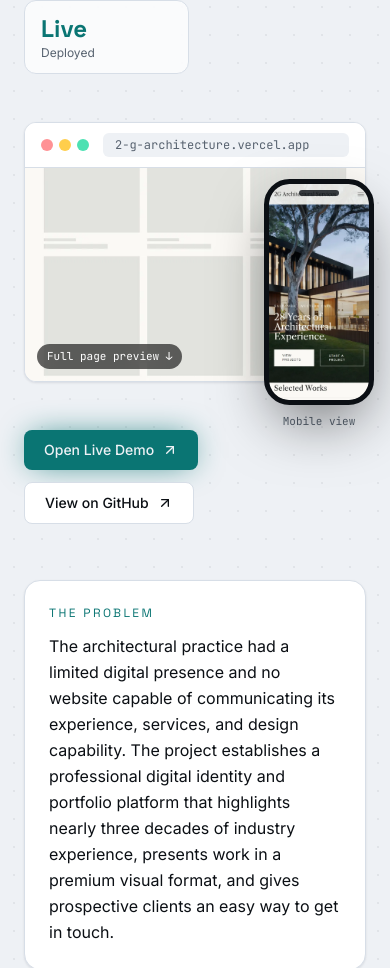
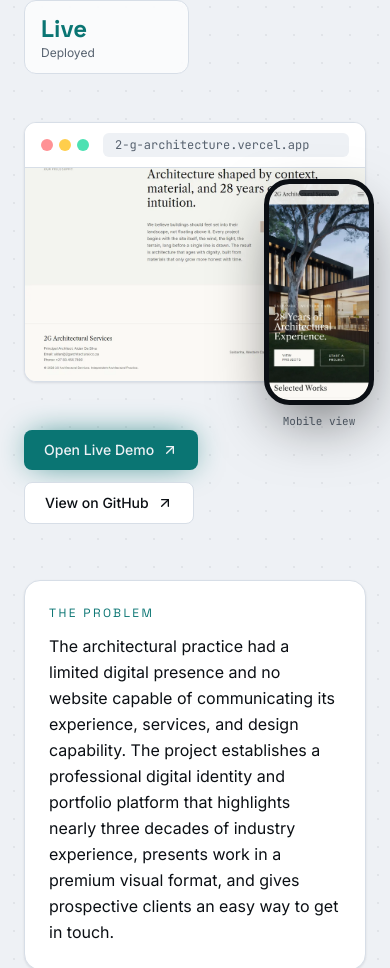
Before and after one commit to aidan-g-barends/Aidan-Barends-Portfolio, a Next.js app: page /projects/2g-architecture-solutions in a window 390 px wide. Shown: the part 847-1815 px from the top of the page. Built offline with nearby package versions, Linux system fonts and the light colour scheme.

Commit message:
Auto-scroll project previews on phones when scrolling pauses
Touch screens have no hover, so a full-page preview starts scrolling once it's on screen and the visitor stops scrolling, and resets when it leaves the screen. Hover devices keep hover-to-scroll.

```diff
--- a/src/app/globals.css
+++ b/src/app/globals.css
@@ -303,9 +303,10 @@ textarea {
 
 /*
  * PROJECT PREVIEWS ON TOUCH SCREENS
- * There's no hover on a phone, so the full-page preview scrolls from top to
- * bottom as the card moves through the screen. Hover devices keep the
- * hover-to-scroll behaviour from ProjectShot.
+ * There's no hover on a phone, so PreviewImage sets data-autoscroll="on"
+ * once a preview is on screen and the visitor stops scrolling. It then
+ * scrolls top to bottom at the same speed as hovering on a computer, and
+ * eases back to the top when the card leaves the screen.
  */
 .preview-hint-touch {
   display: none;
@@ -318,25 +319,17 @@ textarea {
 
   .preview-hint-touch {
     display: inline-block;
+    transition: opacity 0.3s ease;
   }
-}
 
-@supports (animation-timeline: view()) {
-  @media (hover: none) and (prefers-reduced-motion: no-preference) {
-    .preview-shot {
-      animation: preview-scroll linear both;
-      animation-timeline: view();
-      animation-range: entry 60% exit 40%;
-    }
+  .preview-shot[data-autoscroll="on"] {
+    object-position: bottom;
+    transition-duration: var(--scroll-duration);
+    transition-timing-function: linear;
   }
-}
 
-@keyframes preview-scroll {
-  from {
-    object-position: top;
-  }
-  to {
-    object-position: bottom;
+  .preview-shot[data-autoscroll="on"] ~ .preview-hint-touch {
+    opacity: 0;
   }
 }
 
--- /dev/null
+++ b/src/components/PreviewImage.tsx
@@ -0,0 +1,98 @@
+"use client";
+
+import Image from "next/image";
+import { useEffect, useRef } from "react";
+import type { CSSProperties } from "react";
+
+// How long the page must be still before a visible preview starts scrolling
+const SCROLL_IDLE_MS = 350;
+// Share of the preview that must be on screen to count as "looking at it"
+const VISIBLE_RATIO = 0.6;
+// Below this the card has left the screen, so the preview resets to the top
+const RESET_RATIO = 0.15;
+
+// Full-page preview image. Hover devices scroll it on hover (CSS classes in
+// ProjectShot). Touch screens have no hover, so here it starts scrolling on
+// its own once it's on screen and the visitor stops scrolling, the same way
+// hovering would, and resets when it leaves the screen.
+export default function PreviewImage({
+  src,
+  alt,
+  sizes,
+  preload,
+  scrollSeconds,
+  className,
+}: {
+  src: string;
+  alt: string;
+  sizes: string;
+  preload: boolean;
+  scrollSeconds: number;
+  className: string;
+}) {
+  const imageRef = useRef<HTMLImageElement>(null);
+
+  useEffect(() => {
+    const image = imageRef.current;
+    if (!image) return;
+
+    const isTouch = window.matchMedia("(hover: none)").matches;
+    const reduceMotion = window.matchMedia(
+      "(prefers-reduced-motion: reduce)"
+    ).matches;
+
+    if (!isTouch || reduceMotion) return;
+
+    let ratio = 0;
+    let idleTimer: number | undefined;
+
+    const start = () => {
+      if (ratio >= VISIBLE_RATIO) image.dataset.autoscroll = "on";
+    };
+
+    const scheduleStart = () => {
+      window.clearTimeout(idleTimer);
+      idleTimer = window.setTimeout(start, SCROLL_IDLE_MS);
+    };
+
+    const observer = new IntersectionObserver(
+      ([entry]) => {
+        ratio = entry.intersectionRatio;
+
+        if (ratio < RESET_RATIO) {
+          delete image.dataset.autoscroll;
+        } else if (ratio >= VISIBLE_RATIO) {
+          // Covers stopping with the card already on screen (or page load)
+          scheduleStart();
+        }
+      },
+      { threshold: [0, RESET_RATIO, VISIBLE_RATIO, 1] }
+    );
+
+    observer.observe(image);
+    window.addEventListener("scroll", scheduleStart, { passive: true });
+
+    return () => {
+      observer.disconnect();
+      window.removeEventListener("scroll", scheduleStart);
+      window.clearTimeout(idleTimer);
+    };
+  }, []);
+
+  return (
+    <Image
+      ref={imageRef}
+      src={src}
+      alt={alt}
+      fill
+      sizes={sizes}
+      preload={preload}
+      style={
+        {
+          "--scroll-duration": `${scrollSeconds}s`,
+        } as CSSProperties
+      }
+      className={className}
+    />
+  );
+}
--- a/src/components/ProjectShot.tsx
+++ b/src/components/ProjectShot.tsx
@@ -1,6 +1,6 @@
 import Image from "next/image";
-import type { CSSProperties } from "react";
 import type { Project } from "../data/projects";
+import PreviewImage from "./PreviewImage";
 
 // Project image for cards and detail pages. Projects with a full-page
 // preview scroll from top to bottom while the parent `group/image` is
@@ -27,21 +27,17 @@ export default function ProjectShot({
 
     return (
       <>
-      <Image
+      <PreviewImage
         src={project.preview.src}
         alt={`${project.name} full page preview`}
-        fill
         sizes={sizes}
         preload={preload}
-        style={
-          {
-            "--scroll-duration": `${scrollSeconds}s`,
-          } as CSSProperties
-        }
+        scrollSeconds={scrollSeconds}
         className="preview-shot object-cover object-top transition-[object-position] duration-700 ease-in-out group-hover/image:object-bottom group-hover/image:duration-(--scroll-duration) group-hover/image:ease-linear motion-reduce:group-hover/image:object-top"
       />
 
-      {/* Hover devices scroll on hover; touch screens scroll with the page (globals.css) */}
+      {/* Hover devices scroll on hover; touch screens scroll once the visitor
+          stops scrolling with the preview on screen (PreviewImage) */}
       <span
         aria-hidden="true"
         className="preview-hint-hover pointer-events-none absolute bottom-3 left-3 rounded-full bg-black/60 px-2.5 py-1 font-[family-name:var(--font-mono)] text-[11px] text-white backdrop-blur transition-opacity duration-300 group-hover/image:opacity-0 motion-reduce:hidden"
@@ -53,7 +49,7 @@ export default function ProjectShot({
         aria-hidden="true"
         className="preview-hint-touch pointer-events-none absolute bottom-3 left-3 rounded-full bg-black/60 px-2.5 py-1 font-[family-name:var(--font-mono)] text-[11px] text-white backdrop-blur motion-reduce:hidden"
       >
-        Full page preview ↓
+        Pause here to preview ↓
       </span>
       </>
     );
```
